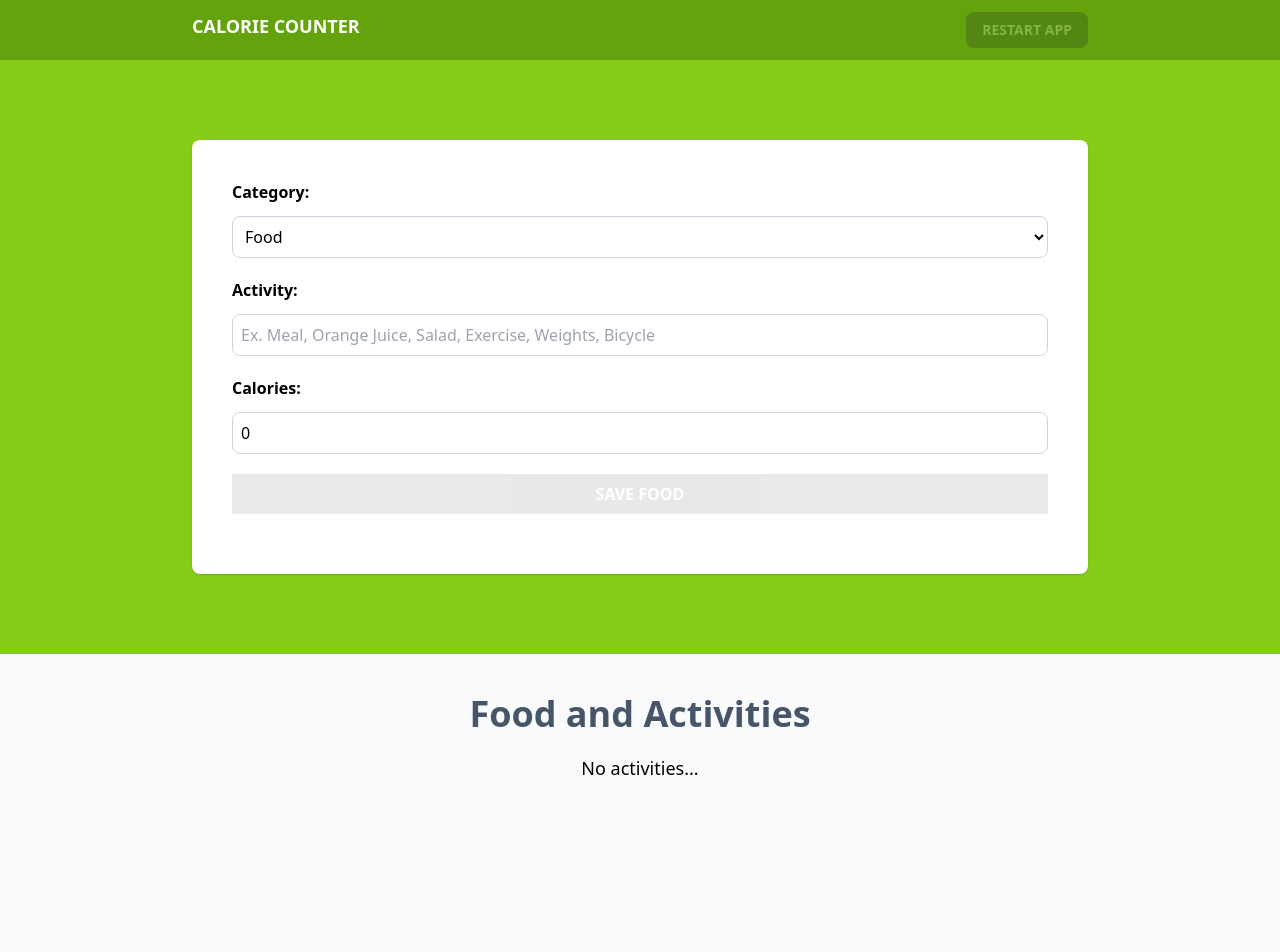
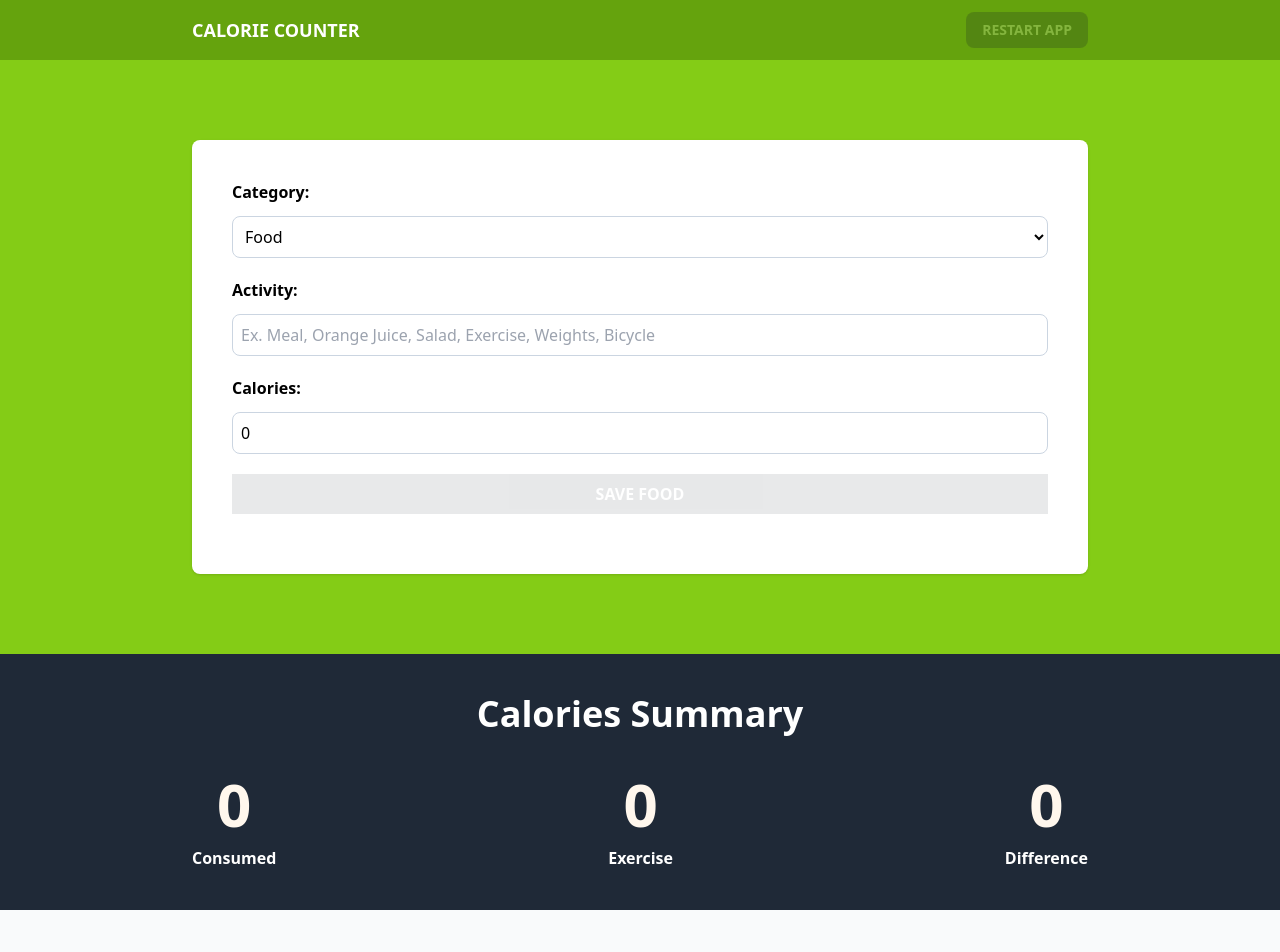
Before and after one commit to toba456/calorie-tracker, a React (Vite) app: page / in a window 1280 px wide. Shown: the top 952 px of the page. Before the commit the page ends 842 px from the top, so only its background shows below. Built offline with nearby package versions, Linux system fonts and the light colour scheme.

Commit message:
showing calories summary

```diff
--- a/src/App.tsx
+++ b/src/App.tsx
@@ -2,6 +2,7 @@
 import Form from "./components/Form";
 import { activityReducer, initislState } from "./reducers/activity-reducer";
 import ActivityList from "./components/ActivityList";
+import CalorieTracker from "./components/CalorieTracker";
 
 function App() {
   const [state, dispatch] = useReducer(activityReducer, initislState);
@@ -17,7 +18,7 @@
   return (
     <>
       <header className=" bg-lime-600 py-3">
-        <div className=" max-w-4xl mx-auto flex justify-between">
+        <div className=" max-w-4xl mx-auto flex justify-between items-center">
           <h1 className=" text-center text-lg font-bold text-white uppercase">
             Calorie Counter
           </h1>
@@ -36,6 +37,11 @@
           <Form dispatch={dispatch} state={state} />
         </div>
       </section>
+      <section className=" bg-gray-800 py-10">
+        <div className=" max-w-4xl mx-auto ">
+          <CalorieTracker activities={state.activities} />
+        </div>
+      </section>
       <section className=" p-10 mx-auto max-w-4xl">
         <ActivityList activities={state.activities} dispatch={dispatch} />
       </section>
--- /dev/null
+++ b/src/components/CalorieDisplay.tsx
@@ -0,0 +1,15 @@
+type CalorieDisplayProps = {
+  calories: number;
+  text: string;
+};
+export default function CalorieDisplay({
+  calories,
+  text,
+}: CalorieDisplayProps) {
+  return (
+    <p className=" text-white font-bold rounded-full grid grid-cols-1 gap-3 text-center ">
+      <span className=" font-black text-6xl text-orange-50">{calories}</span>
+      {text}
+    </p>
+  );
+}
--- /dev/null
+++ b/src/components/CalorieTracker.tsx
@@ -0,0 +1,46 @@
+import { useMemo } from "react";
+import { Activity } from "../types";
+import CalorieDisplay from "./CalorieDisplay";
+
+type CalorieTrackerProps = {
+  activities: Activity[];
+};
+
+export default function CalorieTracker({ activities }: CalorieTrackerProps) {
+  const caloriesConsumed = useMemo(
+    () =>
+      activities.reduce(
+        (total, activity) =>
+          activity.category === 1 ? total + activity.calories : total,
+        0
+      ),
+    [activities]
+  );
+  const caloriesBurned = useMemo(
+    () =>
+      activities.reduce(
+        (total, activity) =>
+          activity.category === 2 ? total + activity.calories : total,
+        0
+      ),
+    [activities]
+  );
+
+  const netCalories = useMemo(
+    () => caloriesConsumed - caloriesBurned,
+    [activities]
+  );
+
+  return (
+    <>
+      <h2 className=" font-black text-white text-4xl text-center">
+        Calories Summary
+      </h2>
+      <div className=" flex flex-col items-center md:flex-row md:justify-between gap-5 mt-10">
+        <CalorieDisplay text="Consumed" calories={caloriesConsumed} />
+        <CalorieDisplay text="Exercise" calories={caloriesBurned} />
+        <CalorieDisplay text="Difference" calories={netCalories} />
+      </div>
+    </>
+  );
+}
```
